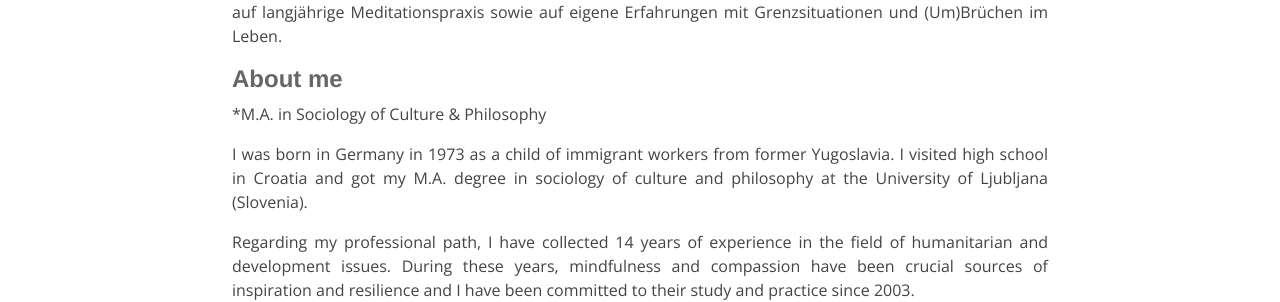
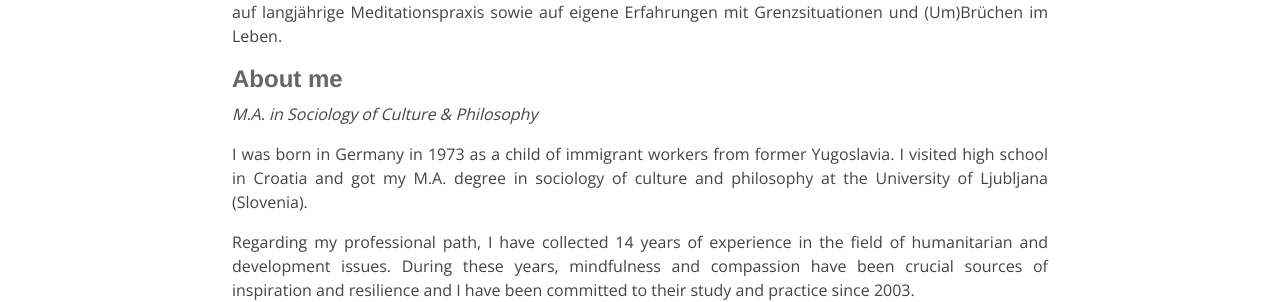
Before and after one commit to herzweite/herzweite.github.io, a Jekyll site: the page built from zur-person.md, in a window 1280 px wide. Shown: the part 924-1226 px from the top of the page. Built offline with Jekyll 4.4.1, drawn with Linux system fonts in a browser that asks for light colours; our own code applies the rules of GitHub Pages for plain Markdown files.

```diff
--- a/zur-person.md
+++ b/zur-person.md
@@ -16,7 +16,7 @@ Zuletzt habe ich 2020 die Weiterbildung zum Resilienzcoach beim Institut für Bi
 Neben dem akademischen und beruflichen Hintergrund, baue ich meine Training- und Coachingtätigkeiten auf langjährige Meditationspraxis sowie auf eigene Erfahrungen mit Grenzsituationen und (Um)Brüchen im Leben.
 
 ## About me
-*M.A. in Sociology of Culture & Philosophy
+*M.A. in Sociology of Culture & Philosophy*
 
 I was born in Germany in 1973 as a child of immigrant workers from former Yugoslavia. I visited high school in Croatia and got my M.A. degree in sociology of culture and philosophy at the University of Ljubljana (Slovenia).
 
```
